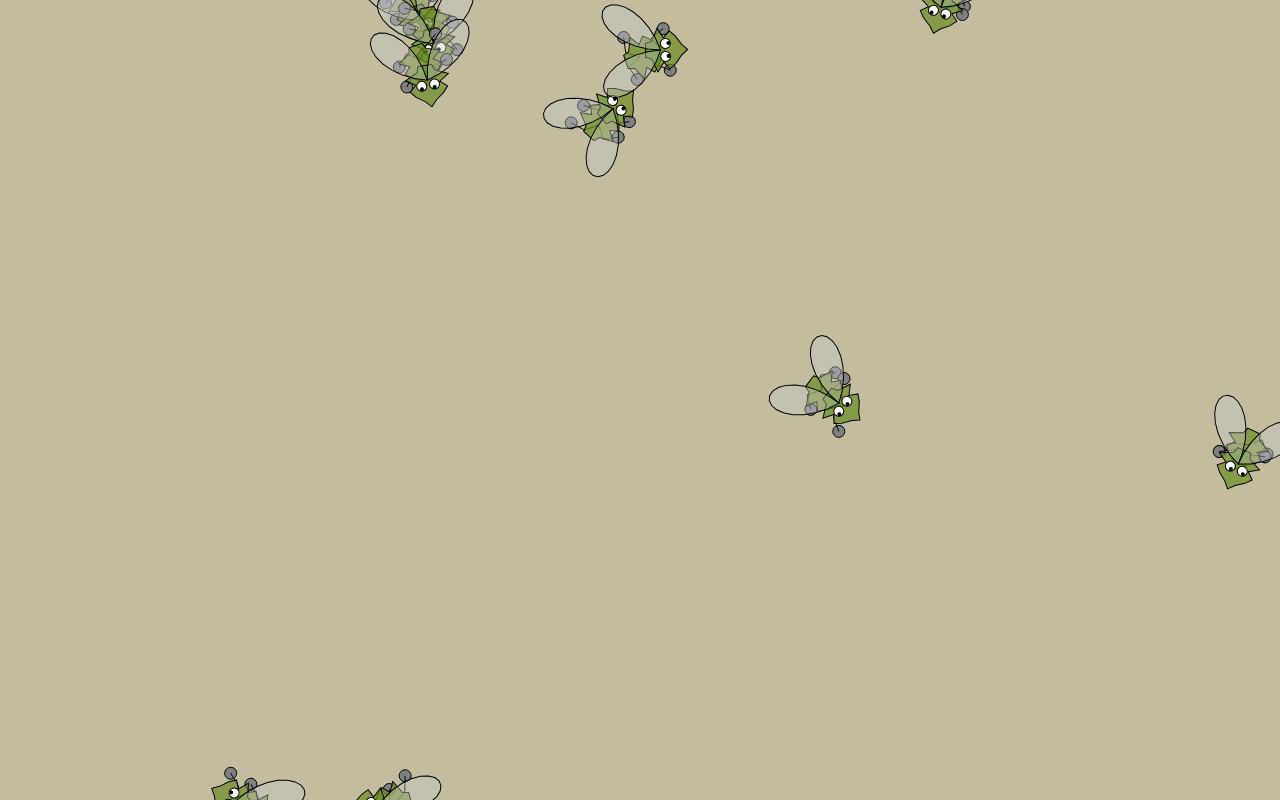
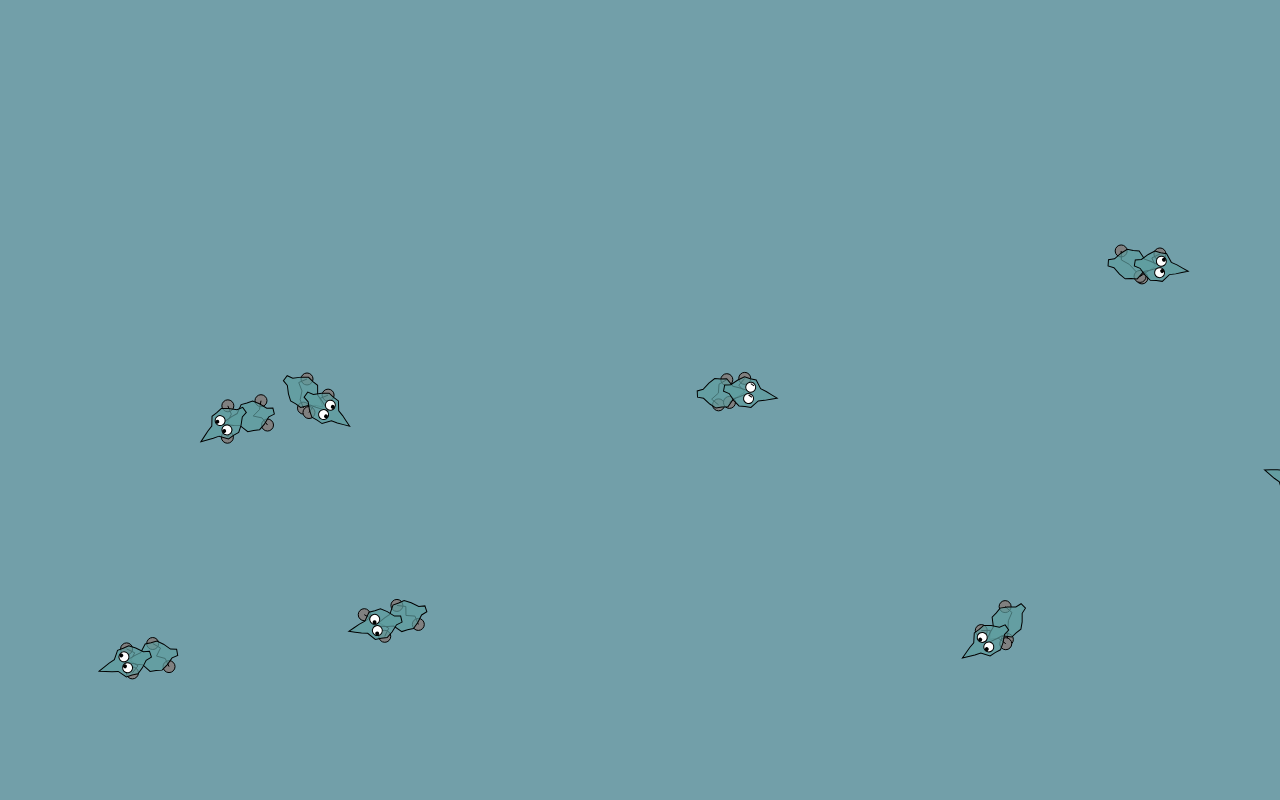
Before and after one commit to jobtalle/SketchBugs, a website: page index.html in a window 1280 px wide. Drawn offline with Linux system fonts and the light colour scheme.

```diff
--- a/css/style.css
+++ b/css/style.css
@@ -5,7 +5,7 @@
 #wrapper {
     width: 100vw;
     height: 100vh;
-    background-color: #c4bc9f;
+    background-color: #729fa9;
     overflow: hidden;
 }
 
--- a/js/main.js
+++ b/js/main.js
@@ -7,7 +7,7 @@
 const canvas = document.getElementById("renderer");
 const context = canvas.getContext("2d");
 const bugs = [];
-const bugSeed = Math.floor(Math.random() * Random.MODULUS);
+const bugSeed = 8888;
 const random = new Random(Math.floor(Math.random() * Random.MODULUS));
 const factory = new BugFactory();
 let bugTimer = 0;
@@ -21,12 +21,12 @@
     if (right)
         return {
             x: canvas.width + Bug.SPAWN_RADIUS,
-            y: (canvas.height + Bug.SPAWN_RADIUS) * random.getFloat() - Bug.SPAWN_RADIUS * .5
+            y: canvas.height * random.getFloat()
         };
     else
         return {
             x: -Bug.SPAWN_RADIUS,
-            y: (canvas.height + Bug.SPAWN_RADIUS) * random.getFloat() - Bug.SPAWN_RADIUS * .5
+            y: canvas.height * random.getFloat()
         };
 };
 
```
Also changed, not shown: package.json (added, +13 -0 lines).
